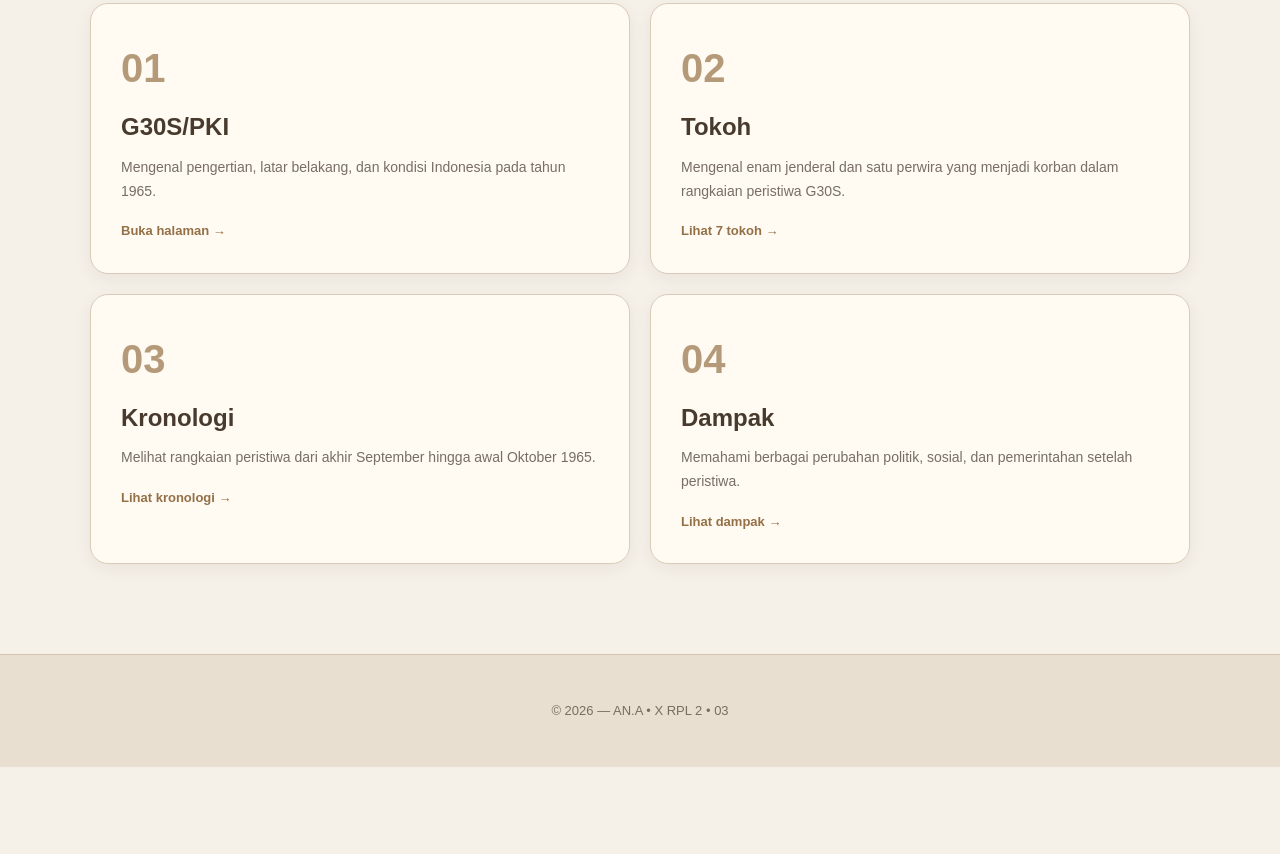
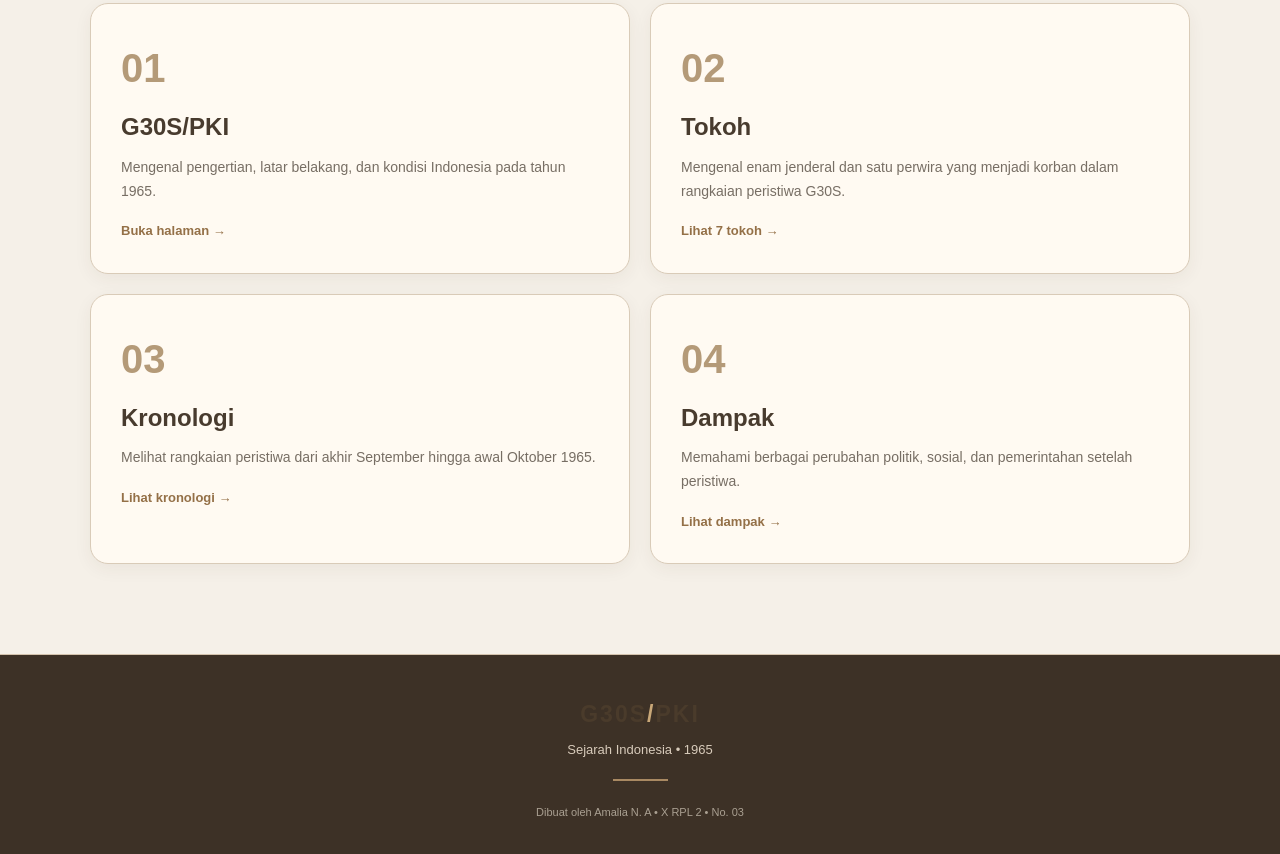
Before and after one commit to Amaliaxrpl2/G30SPK-_Information-, a plain HTML site: page index.html in a window 1280 px wide. Shown: the part 1223-2077 px from the top of the page. Before the commit the page ends 1990 px from the top, so only its background shows below. Drawn offline with Linux system fonts and the light colour scheme.

Commit message:
index.html

```diff
--- a/index.html
+++ b/index.html
@@ -710,17 +710,72 @@ Lihat dampak →
 </main>
 
 
-<!-- =========================
-     FOOTER
-========================= -->
+<style>
+/* =========================
+   FOOTER
+========================= */
+
+footer{
+    background:#3d3126;
+    color:#fffaf2;
+    text-align:center;
+    padding:40px 20px;
+}
+
+.footer-content{
+    max-width:700px;
+    margin:auto;
+}
+
+.footer-content h3{
+    font-size:23px;
+    letter-spacing:2px;
+    margin-bottom:5px;
+}
+
+.footer-content h3 span{
+    color:#c9a878;
+}
+
+.footer-content p{
+    color:#d8cbbb;
+    font-size:13px;
+    margin-bottom:18px;
+}
+
+.footer-line{
+    width:55px;
+    height:2px;
+    background:#a98962;
+    margin:16px auto;
+}
+
+.footer-content small{
+    color:#aaa092;
+    font-size:11px;
+}
+</style>
+
 
 <footer>
 
+    <div class="footer-content">
 
+        <h3>
+            G30S<span>/</span>PKI
+        </h3>
 
-<p>
-© 2026 — AN.A • X RPL 2 • 03
-</p>
+        <p>
+            Sejarah Indonesia • 1965
+        </p>
+
+        <div class="footer-line"></div>
+
+        <small>
+            Dibuat oleh Amalia N. A • X RPL 2 • No. 03
+        </small>
+
+    </div>
 
 </footer>
 
```
